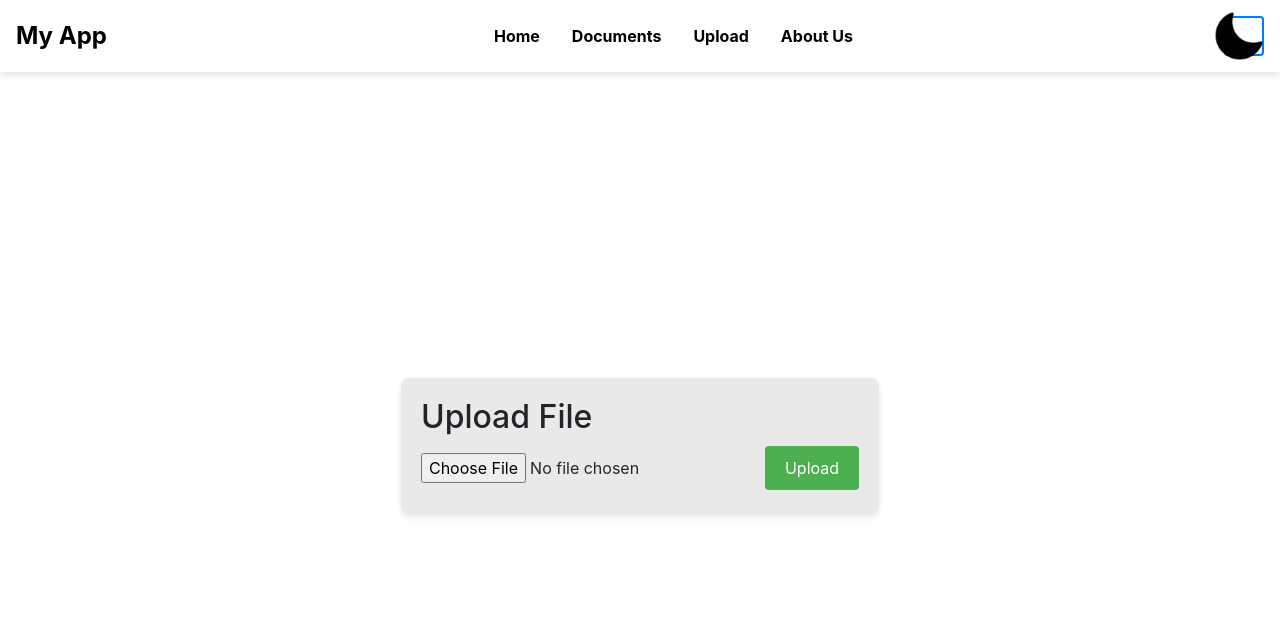
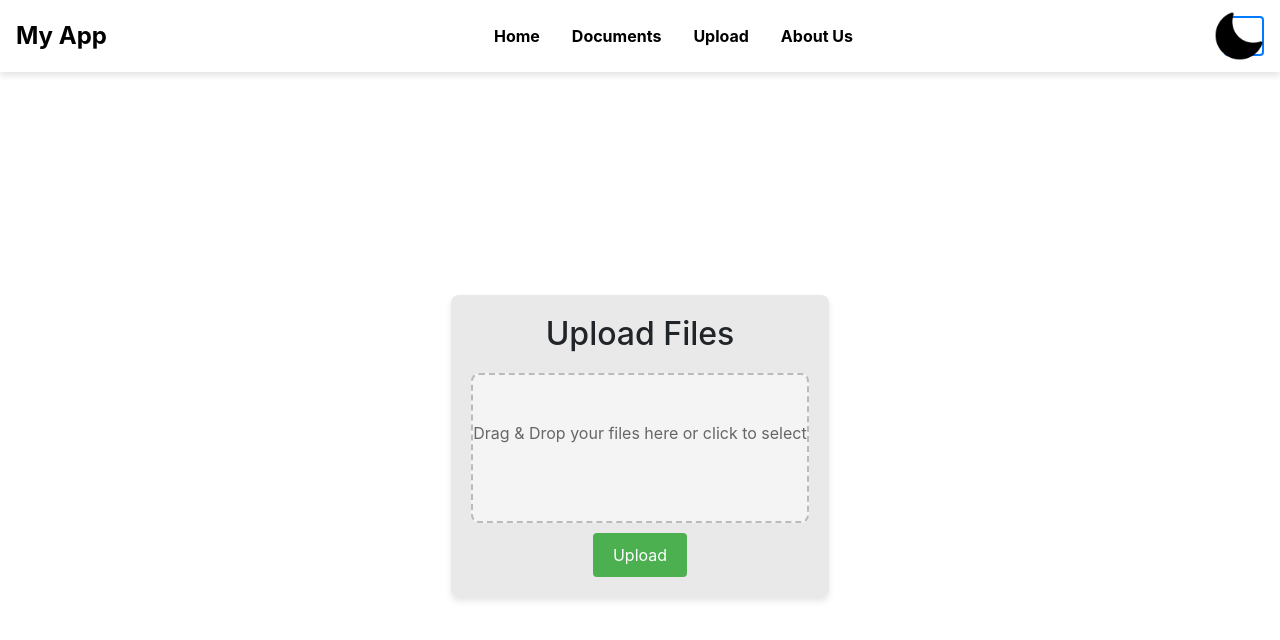
Before and after one commit to himanshuu932/pdforganizer, a React (Create React App) app in the folder client/: page / in a window 1280 px wide. Both pictures are taken after a click on the link "Upload". Shown: the top 640 px of the page. Built offline with nearby package versions, Linux system fonts and the light colour scheme.

Commit message:
added better upload and delete

```diff
--- a/client/src/components/DocumentModal.jsx
+++ b/client/src/components/DocumentModal.jsx
@@ -4,6 +4,7 @@ import pdfIcon from "../icons/pdf-file.png";
 import plusIcon from "../icons/add.png";
 
 import SearchFiles from "./SearchFiles";
+
 const DocumentModal = ({ setActiveScreen }) => {
   const [files, setFiles] = useState([]);
   const [filteredFiles, setFilteredFiles] = useState([]);
@@ -40,11 +41,31 @@ const DocumentModal = ({ setActiveScreen }) => {
 
   const selectAll = () => setSelectedFiles(filteredFiles);
   const deselectAll = () => setSelectedFiles([]);
+
   const deleteSelected = () => {
-    const updatedFiles = files.filter((file) => !selectedFiles.includes(file));
-    setFiles(updatedFiles);
-    setFilteredFiles(updatedFiles);
-    setSelectedFiles([]);
+    const promises = selectedFiles.map((file) =>
+      fetch(`http://localhost:5000/files/${file}`, {
+        method: "DELETE",
+      })
+        .then((res) => {
+          if (!res.ok) {
+            throw new Error(`Failed to delete ${file}`);
+          }
+        })
+        .catch((err) => {
+          console.error(`Error deleting file ${file}:`, err);
+          return null;
+        })
+    );
+
+    Promise.all(promises)
+      .then(() => {
+        const updatedFiles = files.filter((file) => !selectedFiles.includes(file));
+        setFiles(updatedFiles);
+        setFilteredFiles(updatedFiles);
+        setSelectedFiles([]);
+      })
+      .catch((err) => console.error("Error during bulk deletion:", err));
   };
 
   const handleFileDoubleClick = (fileName) => {
@@ -119,7 +140,10 @@ const DocumentModal = ({ setActiveScreen }) => {
           </div>
         )}
         <div className="modal-footer">
-          <button className="footer-button cancel-button" onClick={()=>setActiveScreen(1)}>
+          <button
+            className="footer-button cancel-button"
+            onClick={() => setActiveScreen(1)}
+          >
             Home
           </button>
         </div>
--- a/client/src/components/FileUpload.jsx
+++ b/client/src/components/FileUpload.jsx
@@ -1,57 +1,187 @@
-import React, { useState } from 'react';
+import React, { useState, useRef } from "react";
+import axios from "axios";
 
 const FileUpload = () => {
-  const [file, setFile] = useState(null);
+  const [files, setFiles] = useState([]); // Store selected files
+  const [dragging, setDragging] = useState(false);
+  const [uploadStatus, setUploadStatus] = useState(""); // Status message
+  const fileInputRef = useRef(null); // Reference to the file input element
 
+  // Handle file selection from input
   const handleFileChange = (e) => {
-    setFile(e.target.files[0]);
+    const uploadedFiles = Array.from(e.target.files);
+    setFiles((prevFiles) => [...prevFiles, ...uploadedFiles]); // Add new files to the existing ones
   };
 
-  const handleFileUpload = () => {
-    if (file) {
-      alert(`File uploaded: ${file.name}`);
-    } else {
-      alert('No file selected!');
+  // Handle file drop
+  const handleDrop = (e) => {
+    e.preventDefault();
+    setDragging(false);
+    const uploadedFiles = Array.from(e.dataTransfer.files);
+    setFiles((prevFiles) => [...prevFiles, ...uploadedFiles]); // Add new files to the existing ones
+  };
+
+  // Handle drag over
+  const handleDragOver = (e) => {
+    e.preventDefault();
+    setDragging(true);
+  };
+
+  // Handle drag leave
+  const handleDragLeave = () => {
+    setDragging(false);
+  };
+
+  // Trigger file input click when drag area is clicked
+  const handleDragAreaClick = () => {
+    fileInputRef.current.click();
+  };
+
+  // Handle file upload
+  const handleFileUpload = async () => {
+    if (files.length === 0) {
+      setUploadStatus("No files selected!");
+      return;
+    }
+
+    try {
+      setUploadStatus("Uploading...");
+      for (const file of files) {
+        const formData = new FormData();
+        formData.append("file", file);
+
+        // Send the file to the backend
+        const response = await axios.post("/upload", formData, {
+          headers: {
+            "Content-Type": "multipart/form-data",
+          },
+        });
+
+        console.log(response.data);
+      }
+
+      setUploadStatus(`Successfully uploaded ${files.length} files!`);
+      setFiles([]); // Clear selected files
+      fileInputRef.current.value = ""; // Clear file input value
+    } catch (error) {
+      console.error("File upload failed:", error);
+      setUploadStatus("File upload failed. Please try again.");
     }
   };
 
   return (
     <section id="file-upload" style={styles.container}>
-      <h2 style={styles.heading}>Upload File</h2>
+      <h2 style={styles.heading}>Upload Files</h2>
+
+      {/* Drag-and-Drop Area */}
+      <div
+        style={dragging ? styles.dragAreaActive : styles.dragArea}
+        onDrop={handleDrop}
+        onDragOver={handleDragOver}
+        onDragLeave={handleDragLeave}
+        onClick={handleDragAreaClick} // Trigger file input click
+      >
+        <p>
+          {dragging
+            ? "Release to upload files"
+            : "Drag & Drop your files here or click to select"}
+        </p>
+      </div>
+
+      {/* File Input */}
       <input
+        ref={fileInputRef} // Attach the ref to the file input
         type="file"
         onChange={handleFileChange}
         style={styles.input}
+        multiple // Allow multiple files selection
       />
+
+      {/* Upload Button */}
       <button onClick={handleFileUpload} style={styles.button}>
         Upload
       </button>
+
+      {/* Upload Status */}
+      {uploadStatus && <p style={styles.status}>{uploadStatus}</p>}
+
+      {/* Display selected file names */}
+      {files.length > 0 && (
+        <div style={styles.fileList}>
+          <h3>Selected Files:</h3>
+          <ul>
+            {files.map((file, index) => (
+              <li key={index} style={styles.fileItem}>
+                {file.name}
+              </li>
+            ))}
+          </ul>
+        </div>
+      )}
     </section>
   );
 };
 
 const styles = {
   container: {
-    padding: '20px',
-    backgroundColor: '#e9e9e9',
-    borderRadius: '8px',
-    boxShadow: '0 4px 6px rgba(0, 0, 0, 0.1)',
-    marginTop: '20px',
+    padding: "20px",
+    backgroundColor: "#e9e9e9",
+    borderRadius: "8px",
+    boxShadow: "0 4px 6px rgba(0, 0, 0, 0.1)",
+    marginTop: "20px",
+    textAlign: "center",
   },
   heading: {
-    fontSize: '2rem',
-    marginBottom: '10px',
+    fontSize: "2rem",
+    marginBottom: "20px",
+  },
+  dragArea: {
+    width: "100%",
+    height: "150px",
+    border: "2px dashed #bbb",
+    borderRadius: "8px",
+    backgroundColor: "#f4f4f4",
+    display: "flex",
+    justifyContent: "center",
+    alignItems: "center",
+    color: "#888",
+    cursor: "pointer",
+  },
+  dragAreaActive: {
+    width: "100%",
+    height: "150px",
+    border: "2px dashed #4CAF50",
+    borderRadius: "8px",
+    backgroundColor: "#e8f5e9",
+    display: "flex",
+    justifyContent: "center",
+    alignItems: "center",
+    color: "#4CAF50",
+    cursor: "pointer",
   },
   input: {
-    marginBottom: '10px',
+    display: "none",
   },
   button: {
-    padding: '10px 20px',
-    backgroundColor: '#4CAF50',
-    color: 'white',
-    border: 'none',
-    borderRadius: '4px',
-    cursor: 'pointer',
+    padding: "10px 20px",
+    backgroundColor: "#4CAF50",
+    color: "white",
+    border: "none",
+    borderRadius: "4px",
+    cursor: "pointer",
+    marginTop: "10px",
+  },
+  status: {
+    marginTop: "10px",
+    color: "#333",
+  },
+  fileList: {
+    marginTop: "20px",
+    textAlign: "left",
+  },
+  fileItem: {
+    fontSize: "1rem",
+    color: "#333",
   },
 };
 
```
Also changed, not shown: 14 other files (tests, documents, lock files or other folders).
